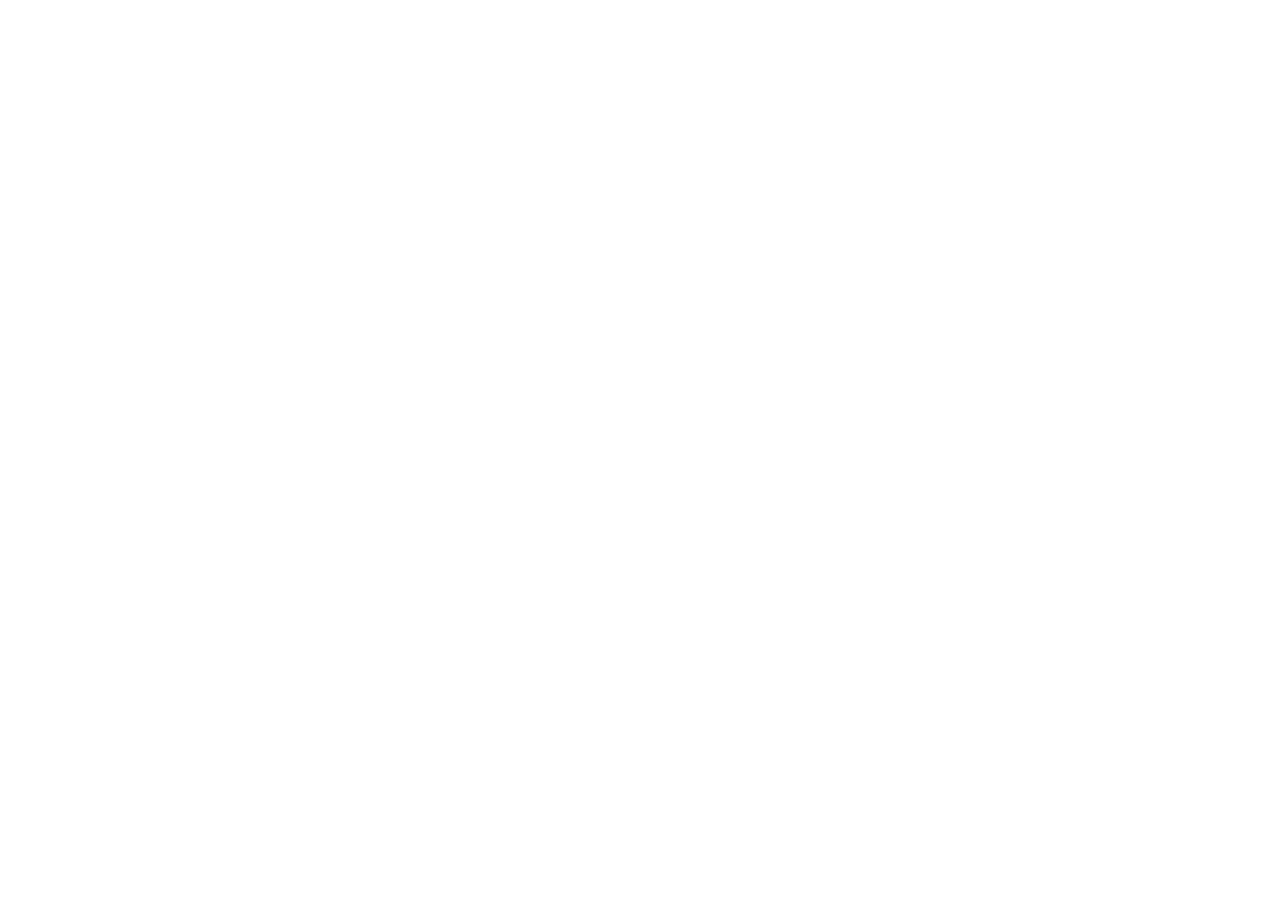
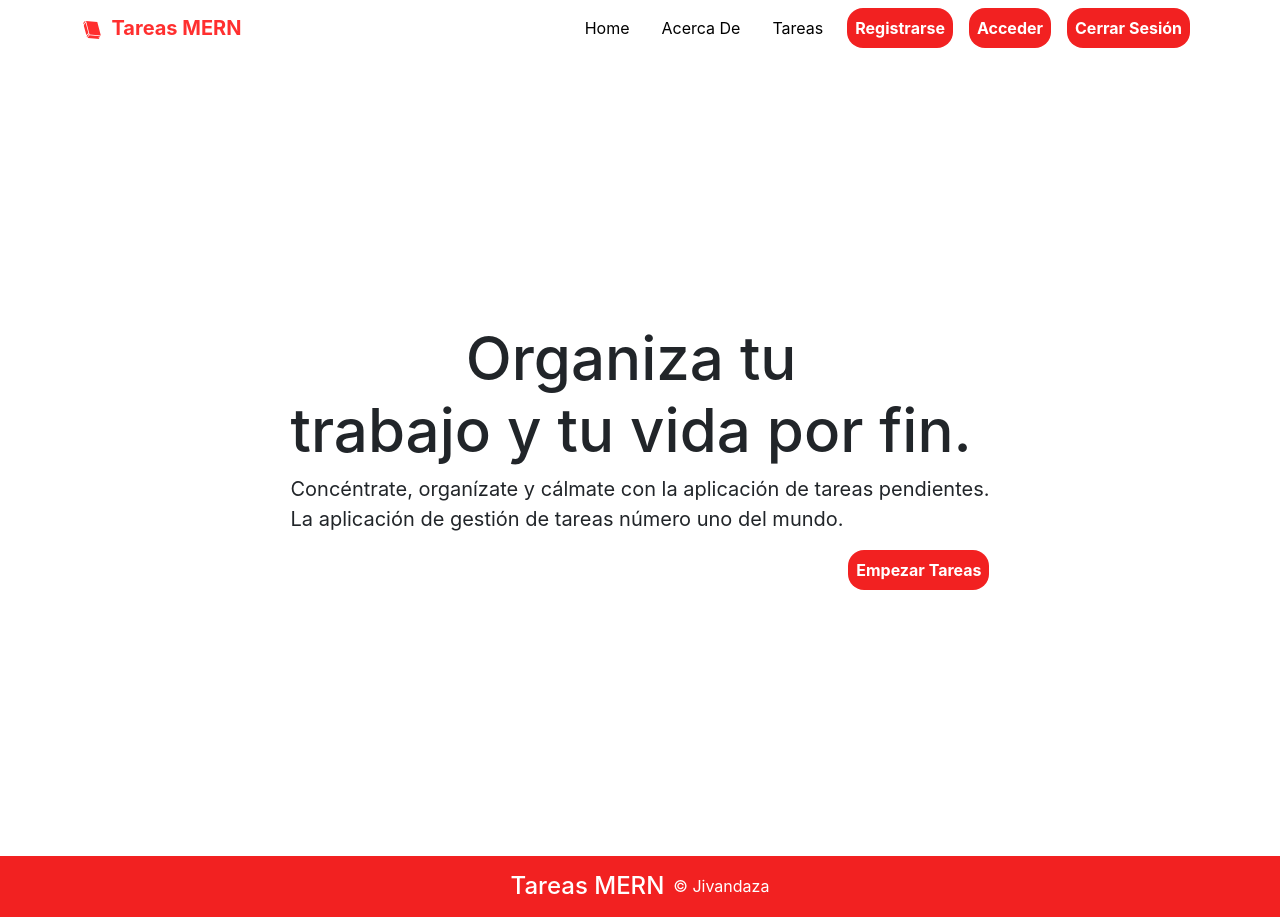
Before and after one commit to jivandaza/react-projects, a React (Create React App) app in the folder lista-tareas-app/frontend/: page / in a window 1280 px wide. Before the commit the page ends 800 px from the top, so only its background shows below. Built offline with nearby package versions, Linux system fonts and the light colour scheme.

Commit message:
Add the Navbar, Home and Footer components

```diff
--- a/lista-tareas-app/frontend/src/App.js
+++ b/lista-tareas-app/frontend/src/App.js
@@ -1,9 +1,14 @@
+import Navbar from './componentes/navbar/Navbar';
+import Home from './componentes/inicio/Home';
+import Footer from './componentes/footer/Footer';
 import './App.css';
 
 function App() {
     return (
         <div className="App">
-
+            <Navbar />
+            <Home />
+            <Footer />
         </div>
     );
 }
```
